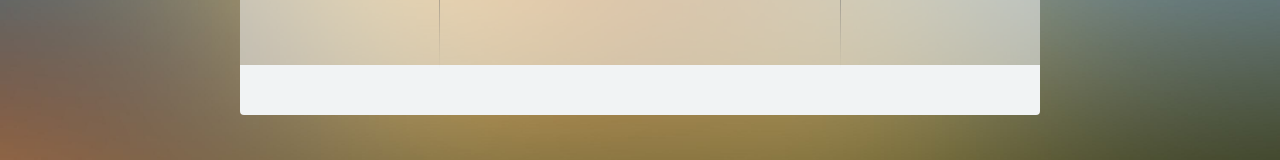
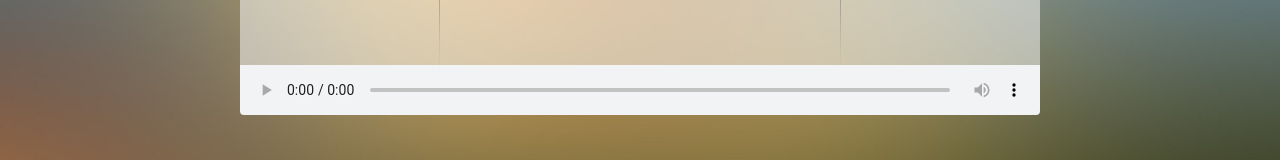
Before and after one commit to tangx/react-music-player, a React (Create React App) app: page / in a window 1280 px wide. Shown: the part 558-718 px from the top of the page. Built offline with nearby package versions, Linux system fonts and the light colour scheme.

Commit message:
播放音乐

```diff
--- a/src/components/AudioCon/index.tsx
+++ b/src/components/AudioCon/index.tsx
@@ -7,7 +7,9 @@ interface AudioConProps {
 export default function AudioCon(props: AudioConProps) {
   return (
     <div className='audio_con'>
-      <audio src="" className='myaudio'></audio>
+      <audio src={props.musicURL} className='myaudio'
+        controls loop autoPlay
+      ></audio>
     </div>
   )
 }
```
